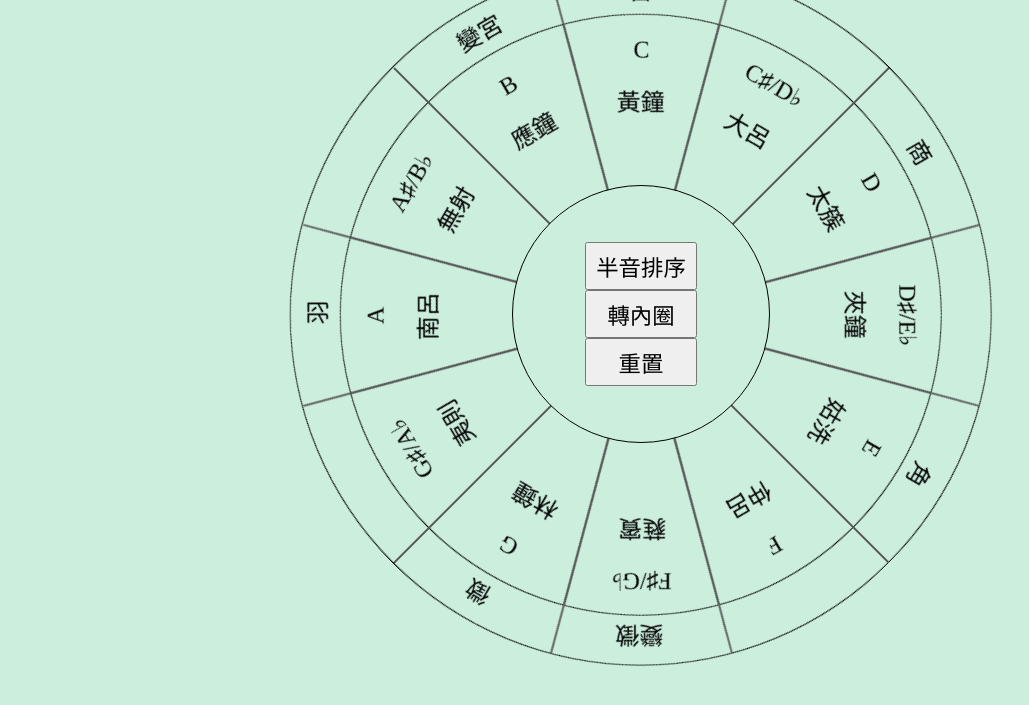
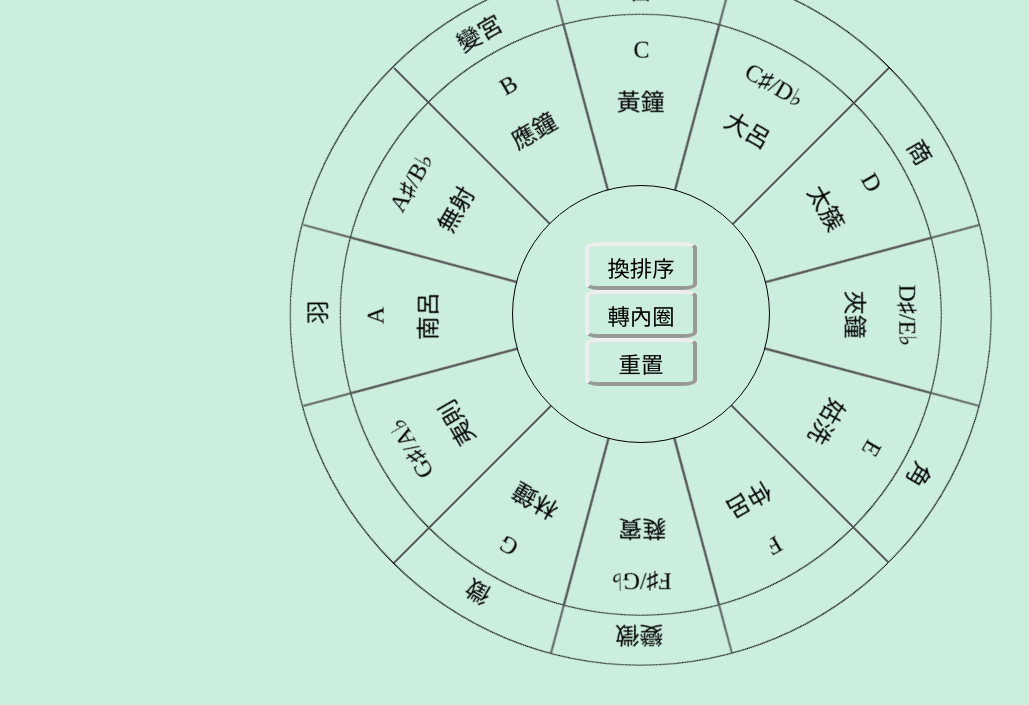
Before and after one commit to StarAtty/music-wheel, a plain HTML site: page index.html in a window 1280 px wide. Shown: the part 87-792 px from the top of the page, without its empty margins (0-1029 px from the left). Drawn offline with Linux system fonts and the light colour scheme.

Commit message:
Visual update

```diff
--- a/index.html
+++ b/index.html
@@ -12,7 +12,7 @@
     <header><h1>律呂圈</h1></header>
 
     <div id="middle">
-        <button id="switchText">半音排序</button>
+        <button id="switchText">換排序</button>
         <button id="switchWheel">轉內圈</button>
         <button id="reset">重置</button>
     </div>
--- a/script.js
+++ b/script.js
@@ -14,7 +14,6 @@ var resetButton = document.getElementById('reset');
 function switchText() {
     textSet += 1;
     set = textSet % 2;
-    switchTextButton.innerText = (set) ? "相生排序" : "半音排序";
     for(let i = 0; i < 12; i++){
         document.getElementById('wheel1').childNodes[i*2+1].innerHTML = '<div class="text">' + wheel1Texts[set][i] + "</div>";
         document.getElementById('wheel2').childNodes[i*2+1].innerHTML = '<div class="text">' + wheel2Texts[set][i] + "</div>";
--- a/style.css
+++ b/style.css
@@ -1,8 +1,8 @@
-@media only screen and (max-width: 1100px) {
+@media only screen and (max-width: 1100px) and (orientation: portrait) {
     html {
-        font-size: 8px;
+        font-size: 0.5rem;
     }
-  }
+}
 
 body {
     background-color: #ced;
@@ -40,9 +40,27 @@ main {
     display: block;
     margin: 0 auto;
     padding: 0.3rem;
+    background-color: #ced;
+    border-top: #eee 0.25rem solid;
+    border-left: #eee 0.25rem solid;
+    border-right: #999 0.25rem solid;
+    border-bottom: #999 0.25rem solid;
+    border-radius: 12.5%;
+    color: #000;
     height: 3rem;
     width: 7rem;
     font-size: 1.4rem;
+}
+
+#middle button:hover {
+    background-color: #bcdccc;
+}
+
+#middle button:active {
+    border-top: #999 0.25rem solid;
+    border-left: #999 0.25rem solid;
+    border-right: #eee 0.25rem solid;
+    border-bottom: #eee 0.25rem solid;
 }
 
 header {
```
